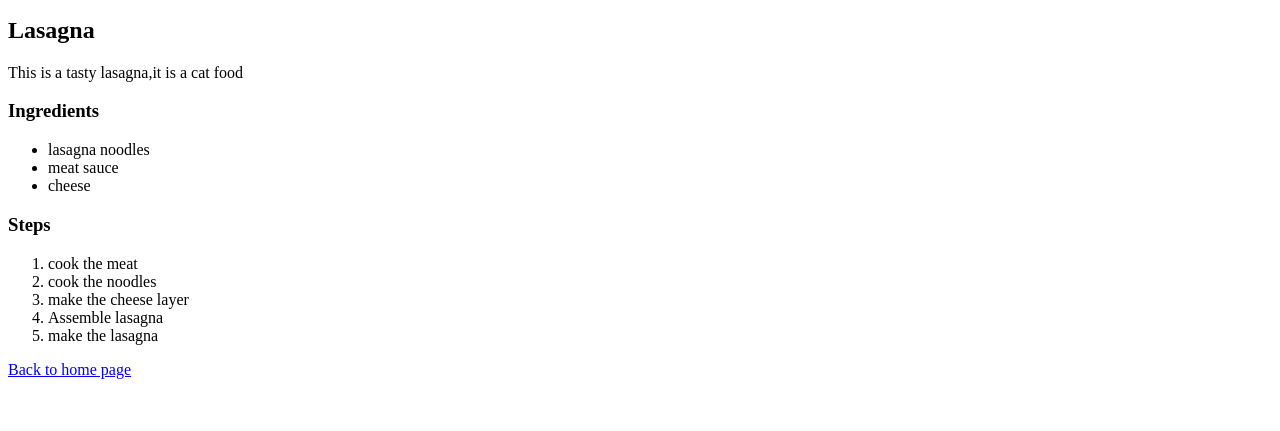
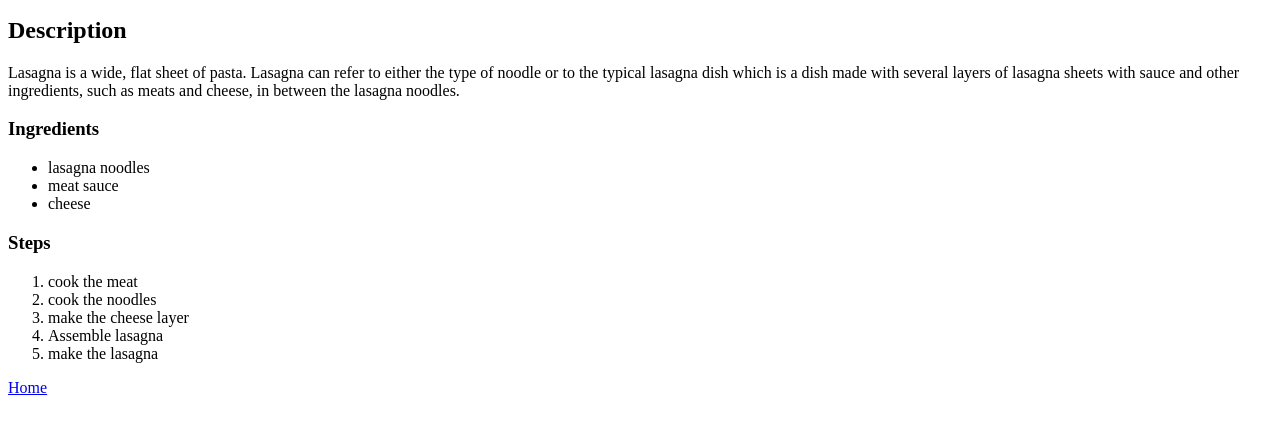
Before and after one commit to kodeXsom/odin-recipes, a plain HTML site: page recipes/lasagna.html in a window 1280 px wide. Shown: the part 101-532 px from the top of the page. Drawn offline with Linux system fonts and the light colour scheme.

```diff
--- a/recipes/lasagna.html
+++ b/recipes/lasagna.html
@@ -7,9 +7,9 @@
 </head>
 <body>
     <h1>lasagna</h1>
-    <img src="../images/lasagna.jpeg" alt="lasagna">
-    <h2>Lasagna</h2>
-    <p>This is a tasty lasagna,it is a cat food </p>
+    <img src="../images/lasagna.jpeg" alt="lasagna" height="auto" width="400px">
+    <h2>Description</h2>
+    <p>Lasagna is a wide, flat sheet of pasta. Lasagna can refer to either the type of noodle or to the typical lasagna dish which is a dish made with several layers of lasagna sheets with sauce and other ingredients, such as meats and cheese, in between the lasagna noodles. </p>
     <h3>Ingredients</h3>
         <ul>
             <li>lasagna noodles</li>
@@ -24,6 +24,6 @@
             <li>Assemble lasagna</li>
             <li>make the lasagna</li>
         </ol>
-    <a href="../index.html">Back to home page</a>
+    <a href="../index.html">Home</a>
 </body>
 </html>
```
Also changed, not shown: recipes/sandwich.html (+2 -2 lines).
